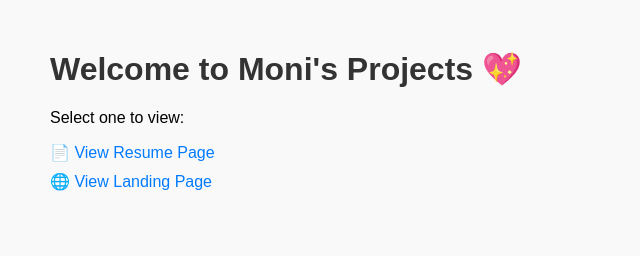
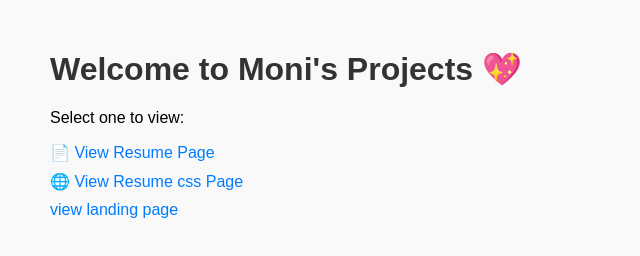
Before and after one commit to Monisha9095/Moni-s-Projects, a plain HTML site: page index.html in a window 1280 px wide. Shown: the whole page, without its empty margins (0-640 px from the left). Drawn offline with Linux system fonts and the light colour scheme.

Commit message:
Update index.html

```diff
--- a/index.html
+++ b/index.html
@@ -27,6 +27,7 @@
   <h1>Welcome to Moni's Projects 💖</h1>
   <p>Select one to view:</p>
   <a href="RESUME.html">📄 View Resume Page</a>
-  <a href="Moni%20css.html">🌐 View Landing Page</a>
+  <a href="Moni%20css.html">🌐 View Resume css Page</a>
+  <a href="landing%20page.html">view landing page</a>
 </body>
 </html>
```
